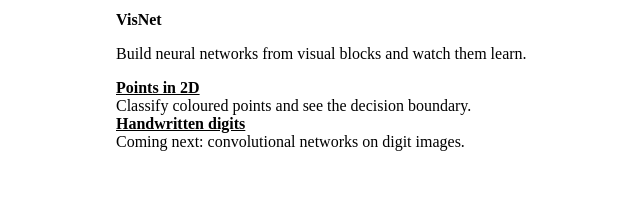
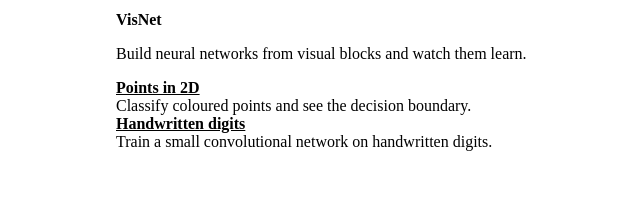
Before and after one commit to tomgrad/visnet, a SvelteKit app: page / in a window 1280 px wide. Shown: the top 223 px of the page, without its empty margins (244-884 px from the left). Built offline with nearby package versions, Linux system fonts and the light colour scheme.

Commit message:
fix: describe the digits example as shipped on the landing page

```diff
--- a/src/routes/+page.svelte
+++ b/src/routes/+page.svelte
@@ -13,7 +13,7 @@
     </li>
     <li>
       <a href={resolve('/examples/cnn')}>Handwritten digits</a>
-      <span>Coming next: convolutional networks on digit images.</span>
+      <span>Train a small convolutional network on handwritten digits.</span>
     </li>
   </ul>
 </main>
```
